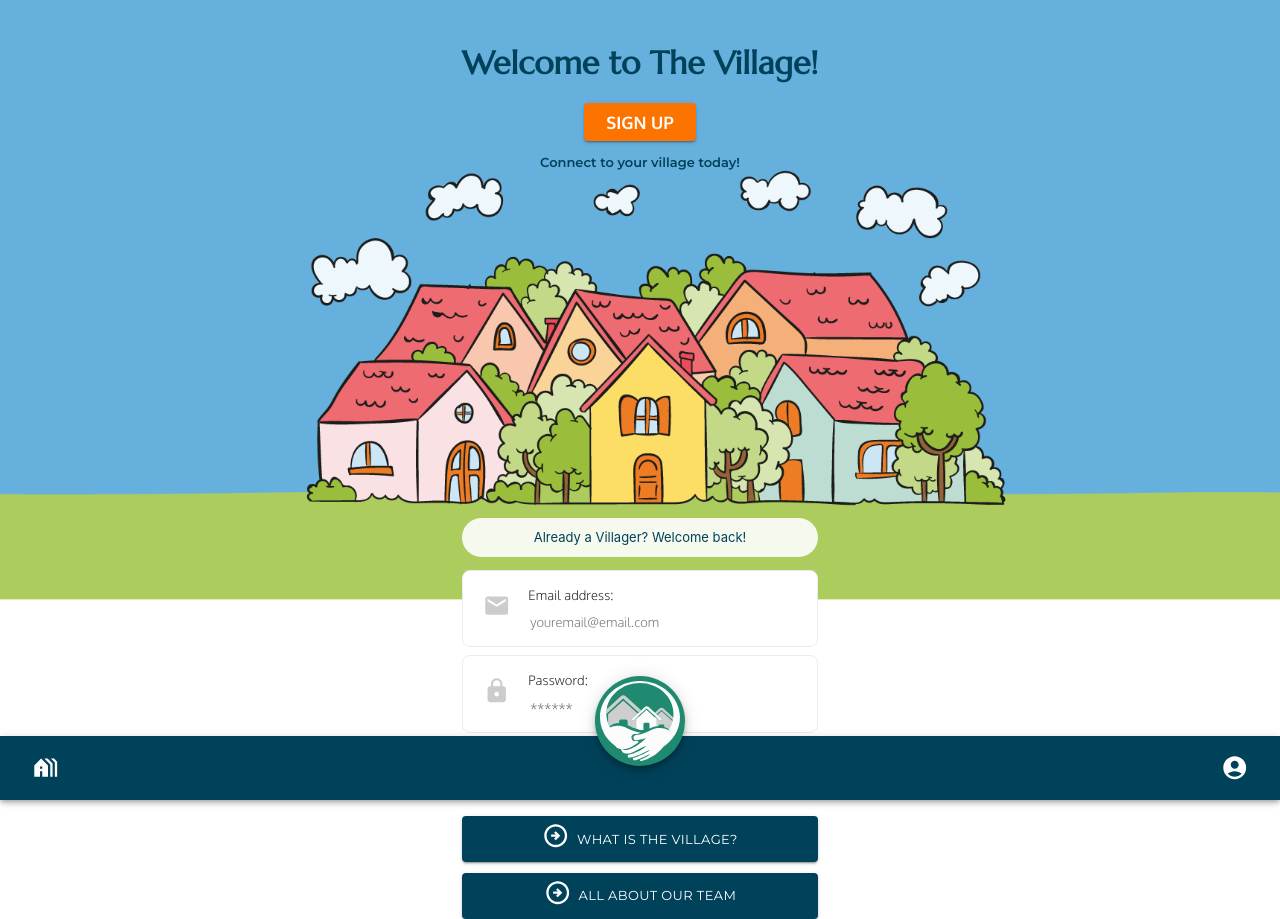
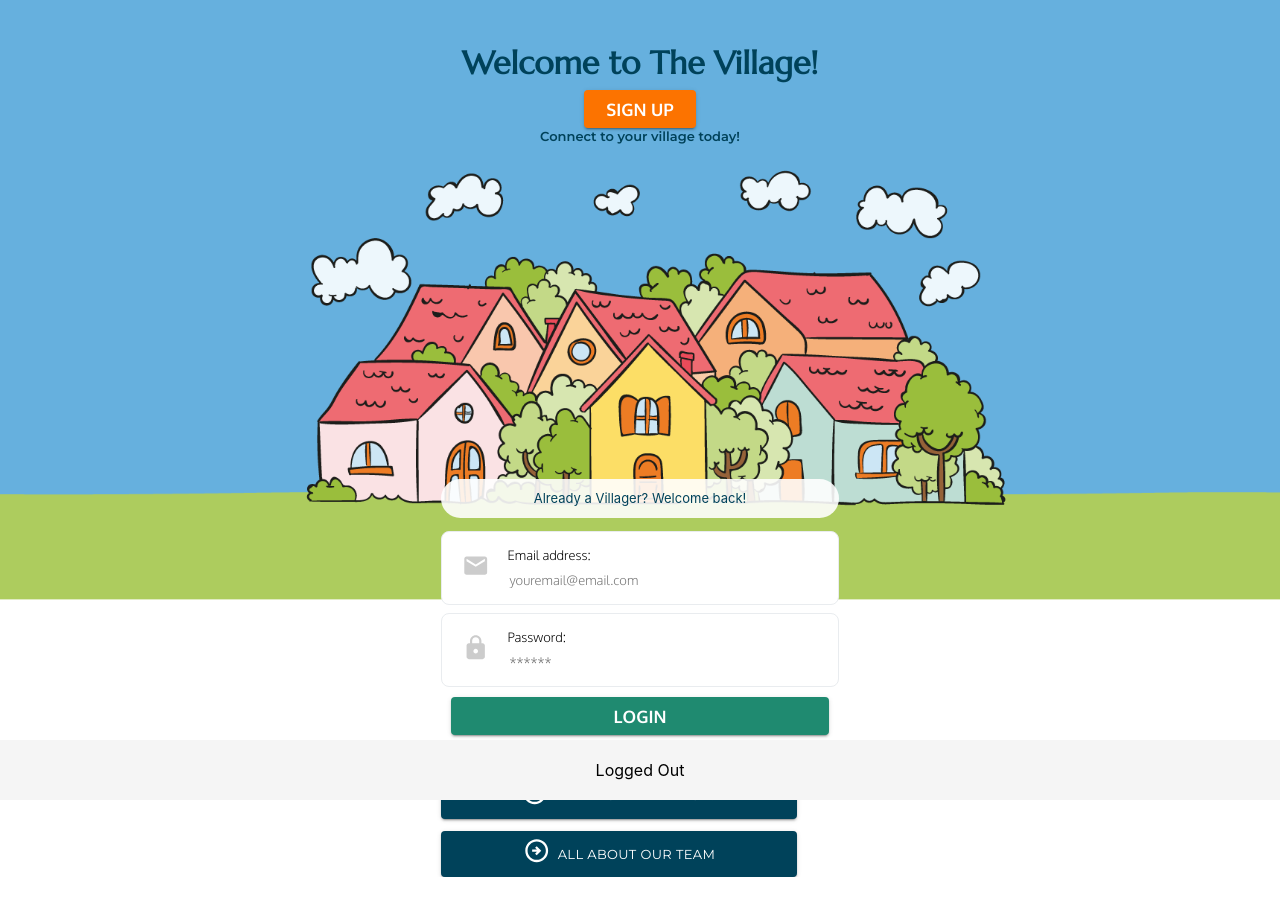
Before and after one commit to Annie-McElroy/the-village, a React (Create React App) app in the folder client/: page / in a window 1280 px wide. After the commit the page ends 877 px from the top, so only its background shows below. Built offline with nearby package versions, Linux system fonts and the light colour scheme; a web font is replaced by a local one.

Commit message:
fix nested div error

```diff
--- a/client/src/App.js
+++ b/client/src/App.js
@@ -94,10 +94,16 @@ function App() {
               />
           </Routes>
              <footer>
-              <Nav />
-              {/* {
-                AuthService.loggedIn() && (<Nav />)
-              }               */}
+              {/* <Nav /> */}
+
+              {/* {AuthService.loggedIn() && (<Nav />) } */}
+
+              {AuthService.loggedIn()
+        ? (<div>Logged In!</div>)
+        : (<div>Logged Out</div>)
+      }
+
+
               </footer>
         </div>
       </Router>
--- a/client/src/components/LoginForm/index.js
+++ b/client/src/components/LoginForm/index.js
@@ -19,6 +19,7 @@ export default function LoginForm(props) {
       });
       const token = mutationResponse.data.login.token;
       Auth.login(token);
+      console.log('handle form submit success!');
     } catch (e) {
       console.log(e);
     }
@@ -80,8 +81,8 @@ export default function LoginForm(props) {
             color="tertiary"
             size="large"
             variant="contained"
+            onClick={handleFormSubmit}
             href="/profile/:id"
-            onClick={handleFormSubmit}
             className="email-2"> <div className="text-wrapper-5">Login</div></Button>
         </div>
       </form>
--- a/client/src/pages/Home.js
+++ b/client/src/pages/Home.js
@@ -22,15 +22,15 @@ const Home = () => {
 
         <div className="text-wrapper">Welcome to The Village!</div>
 
-        <p className="p">
+        <div className="p">
           <Button
             color="secondary"
             size="large"
             variant="contained"
             href="/signup"
           > <div className="text-wrapper-5">Sign Up</div></Button>
-          </p>
-          <p className="p" id="subheading-for-signup">Connect to your village today!</p>
+          </div>
+          <div className="p" id="subheading-for-signup">Connect to your village today!</div>
 
         <div className="overlap-group">
           <p className="text-wrapper-2">Already a Villager? Welcome back!</p>
--- a/client/src/pages/Profile.js
+++ b/client/src/pages/Profile.js
@@ -1,9 +1,12 @@
-import React from 'react';
+import React, { useState } from 'react';
+import { useHistory } from 'react-router-dom';
+import Button from '@mui/material/Button';
 import ProfileInfo from '../components/UserProfile';
+import Auth from '../utils/auth';
 
-function Profile(){
+function Profile() {
 
-  const cardData = [
+  const [cardData, setCardData] = useState([
     {
       avatarSrc: '/images/gravatar.png',
       userName: 'nyx',
@@ -12,11 +15,31 @@ function Profile(){
       email: 'Dahlia@gmail.com',
       crayons: 4
     }
-  ];
+  ]);
+
+  const history = useHistory();
+
+  const handleLogout = () => {
+    Auth.logout();
+    history.push('/');
+
+    console.log('logging out....');
+  };
 
   return (
     <div>
       <h1>This is the Profile Page</h1>
+      <Button
+        color="tertiary"
+        size="large"
+        variant="contained"
+        onClick={handleLogout}
+        className="email-2">
+        <div className="text-wrapper-5">Logout</div>
+      </Button>
+
+
+
       {cardData.map((data, index) => (
         <ProfileInfo key={index} {...data} />
       ))}
```
